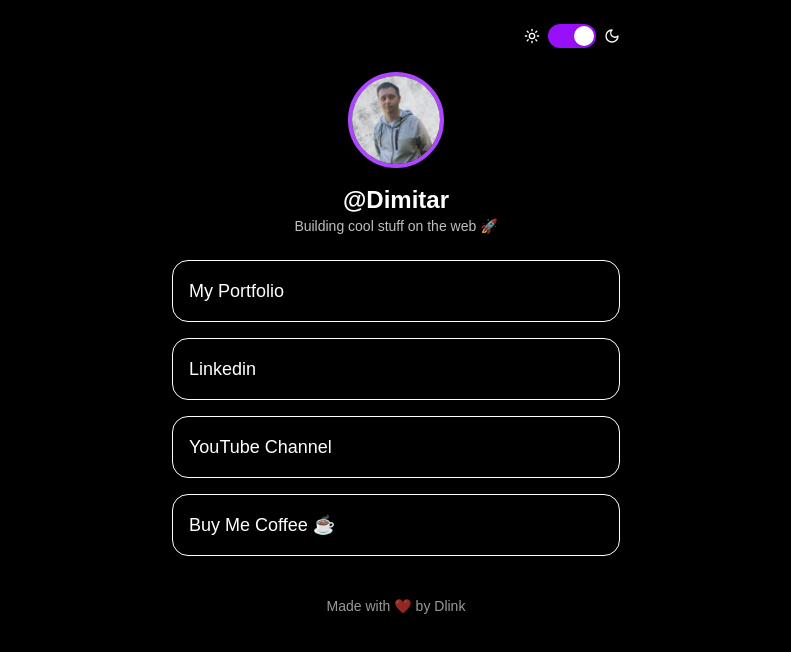
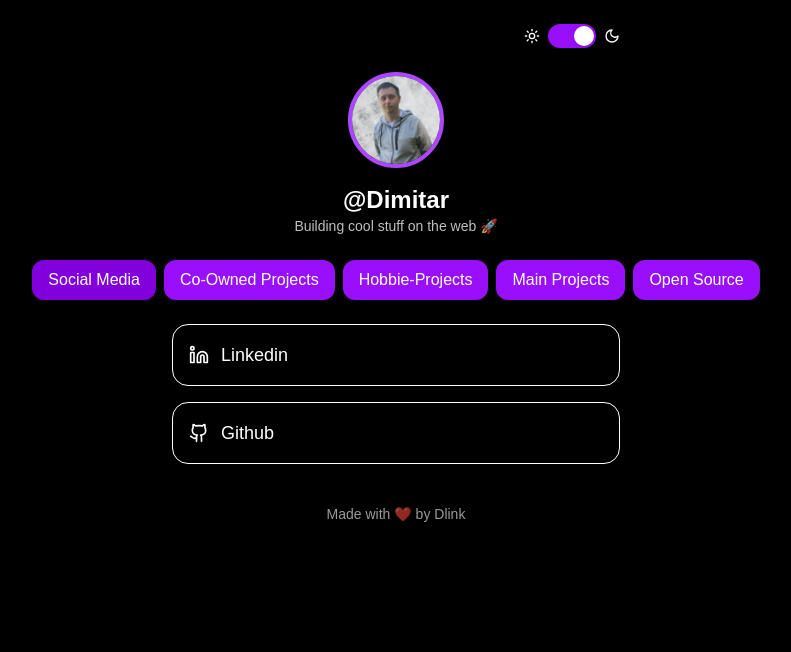
Before and after one commit to DimitarHristovski/Dlink, a Next.js app: page / in a window 1280 px wide. Shown: the top 652 px of the page, without its empty margins (244-1035 px from the left). Built offline with nearby package versions, Linux system fonts and the light colour scheme.

Commit message:
page upadate

```diff
--- a/src/app/page.tsx
+++ b/src/app/page.tsx
@@ -4,17 +4,68 @@ import { Button } from "../components/buttons/button";
 import { Card, CardContent } from "./../components/card/card";
 import { Switch } from "../components/switch/switch";
 import { Sun, Moon } from "lucide-react";
-import { Linkedin, Youtube, Coffee, Globe } from "lucide-react";
-
+import { Linkedin, User, Github, Beef } from "lucide-react";
 export default function Dlink() {
   const [darkMode, setDarkMode] = useState(true);
+  const [activeTab, setActiveTab] = useState("social");
 
-  const links = [
-    { title: "My Portfolio", url: "https://example.com" },
-    { title: "Linkedin", url: "https://instagram.com" },
-    { title: "YouTube Channel", url: "https://youtube.com" },
-    { title: "Buy Me Coffee ☕", url: "https://buymeacoffee.com" },
-  ];
+  const LinkIcon = ({ link }: { link: string }) => {
+    if (link.includes("My Portfolio")) return <User className="w-5 h-5" />;
+    if (link.includes("Linkedin")) return <Linkedin className="w-5 h-5" />;
+    if (link.includes("Github")) return <Github className="w-5 h-5" />;
+    if (link.includes("Grillschulle")) return <Beef className="w-5 h-5" />;
+
+    return null;
+  };
+
+  const linkGroups: Record<string, { title: string; url: string }[]> = {
+    social: [
+      {
+        title: "Linkedin",
+        url: "https://linkedin.com/in/dimitar-hristovski-1711a9163",
+      },
+      {
+        title: "Github",
+        url: "https://github.com/DimitarHristovski",
+      },
+    ],
+    openSource: [
+      {
+        title: "LearnHub",
+        url: "https://learnhub.mk/",
+      },
+    ],
+    coOwned: [{ title: "Grillschulle", url: "https://startupx.com" }],
+    hobbieProjects: [
+      { title: "Photography Blog", url: "https://igraliste-one.vercel.app/" },
+      { title: "Guitar Covers", url: "https://youtube.com/guitarz" },
+      { title: "Guitar Covers", url: "https://youtube.com/guitarz" },
+
+      { title: "Guitar Covers", url: "https://youtube.com/guitarz" },
+
+      { title: "Guitar Covers", url: "https://youtube.com/guitarz" },
+
+      { title: "Guitar Covers", url: "https://youtube.com/guitarz" },
+    ],
+    main: [
+      {
+        title: "My Portfolio",
+        url: "https://my-portfolio-git-main-dimitarhristovskis-projects.vercel.app/",
+      },
+      {
+        title: "My Blog",
+        url: "https://my-portfolio-git-main-dimitarhristovskis-projects.vercel.app/",
+      },
+    ],
+  };
+
+  const tabNames = {
+    social: "Social Media",
+    coOwned: "Co-Owned Projects",
+    hobbieProjects: "Hobbie-Projects",
+    main: "Main Projects",
+    openSource: "Open Source",
+  };
 
   return (
     <div
@@ -40,10 +91,25 @@ export default function Dlink() {
         <p className="text-sm opacity-75">Building cool stuff on the web 🚀</p>
       </div>
 
+      <div className="mt-6 flex justify-center gap-2 flex-wrap">
+        {Object.keys(tabNames).map((key) => (
+          <Button
+            key={key}
+            className={`${
+              activeTab === key ? "bg-purple-700" : "bg-purple-500"
+            }`}
+            onClick={() => setActiveTab(key)}
+          >
+            {tabNames[key as keyof typeof tabNames]}
+          </Button>
+        ))}
+      </div>
+
       <div className="mt-6 w-full max-w-md space-y-4">
-        {links.map((link, idx) => (
+        {linkGroups[activeTab].map((link, idx) => (
           <Card key={idx} className="hover:scale-[1.02] transition-transform">
-            <CardContent className="p-4">
+            <CardContent className="p-4 flex items-center gap-3">
+              <LinkIcon link={link.title} />
               <a
                 href={link.url}
                 target="_blank"
```
